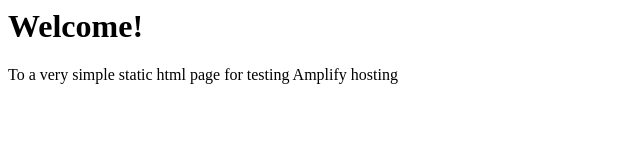
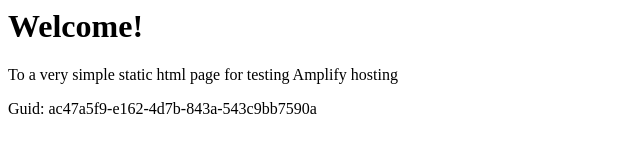
Before and after one commit to aws-aemilia-nrt/Github-PR-Commit-Integration-Test-DoNotTouch-Gith-OKSLNVO2-v1-prod-ap-northeast-1, a website: page src/index.html in a window 1280 px wide. Shown: the whole page, without its empty margins (0-640 px from the left). Drawn offline with Linux system fonts and the light colour scheme.

Commit message:
commit from integ tests

```diff
--- a/src/index.html
+++ b/src/index.html
@@ -1,3 +1,5 @@
+
+
 <html lang="en">
 
 <head>
@@ -10,6 +12,6 @@
 <body>
     <h1>Welcome!</h1>
     <p>To a very simple static html page for testing Amplify hosting</p>
-</body>
+    <p>Guid: ac47a5f9-e162-4d7b-843a-543c9bb7590a</p></body>
 
 </html>
```
